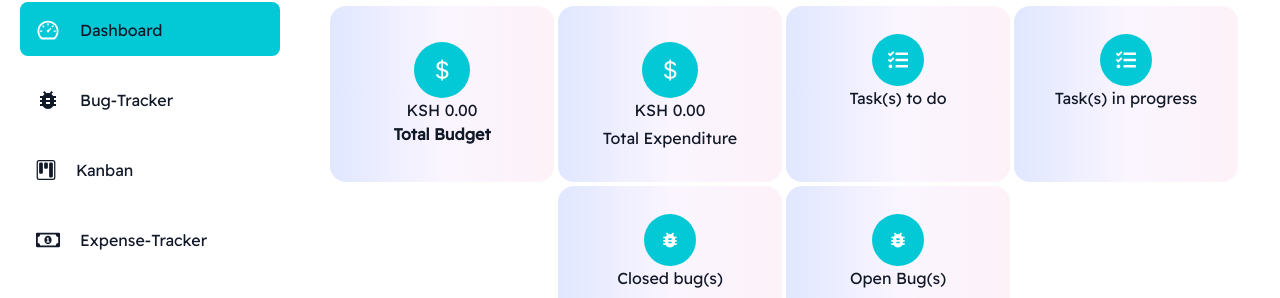
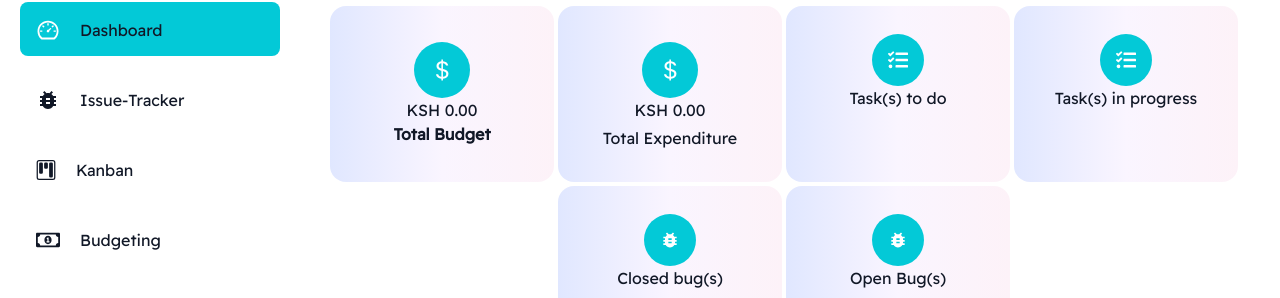
Before and after one commit to luckson1/Productivity, a React (Create React App) app in the folder client/: page /dashboard in a window 1280 px wide. Shown: the part 162-460 px from the top of the page. Built offline with nearby package versions, Linux system fonts and the light colour scheme; no server answers; sample sign-in values are in the browser's storage.

Commit message:
changed sidebar menu

```diff
--- a/client/src/App.js
+++ b/client/src/App.js
@@ -60,11 +60,11 @@ function App() {
                                 <ProtectedRoute>
                                     <Dashboard />
                                 </ProtectedRoute>} />
-                            <Route exact path="/bug-tracker" element={
+                            <Route exact path="/issue-tracker" element={
                                 <ProtectedRoute>
                                     <BugTracker />
                                 </ProtectedRoute>} />
-                            <Route exact path="/expense-tracker" element={
+                            <Route exact path="/budgeting" element={
                                 <ProtectedRoute>
                                     <ExpenseTracker />
                                 </ProtectedRoute>
--- a/client/src/assets/data.js
+++ b/client/src/assets/data.js
@@ -42,7 +42,7 @@ export const links = [
       },
 
       {
-        name: 'bug-tracker',
+        name: 'issue-tracker',
         icon: <MdBugReport size="24px"/>,
       },
       {
@@ -50,7 +50,7 @@ export const links = [
         icon: <BsKanban size="20px"/>,
       },
       {
-        name: 'expense-tracker',
+        name: 'budgeting',
         icon: < FaRegMoneyBillAlt size="24px"/>,
       },
       {
```
